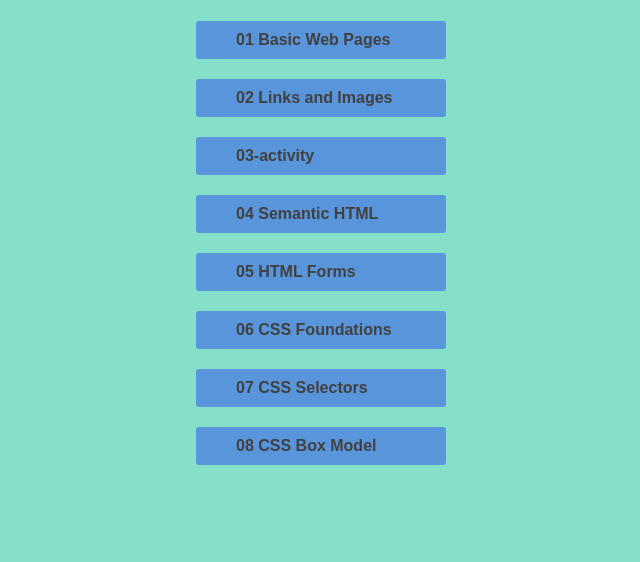
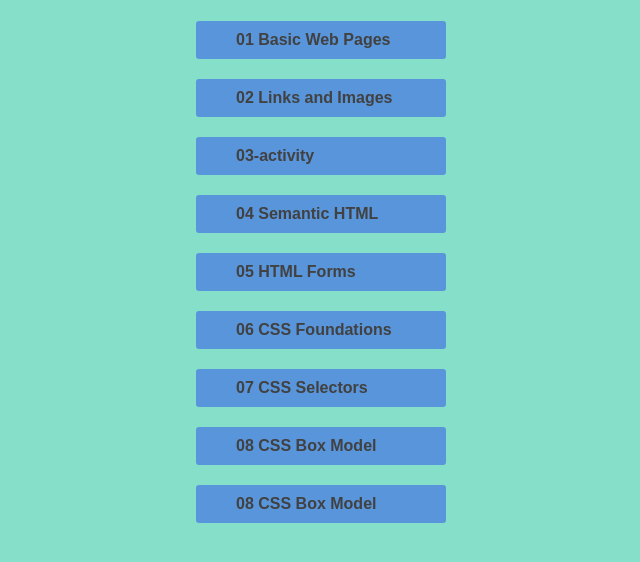
Before and after one commit to artianz225/WD82P, a plain HTML site: page index.html in a window 1280 px wide. Shown: the whole page, without its empty margins (379-1019 px from the left). Drawn offline with Linux system fonts and the light colour scheme.

Commit message:
update links

```diff
--- a/index.html
+++ b/index.html
@@ -42,5 +42,9 @@
       <button><a href="08-css_box_model/index.html">08 CSS Box Model</a></button>
     </section>
 
+    <section class="form-row">
+      <button><a href="09-css_flexbox/index.html">08 CSS Box Model</a></button>
+    </section>
+
   </body>
 </html>
```
